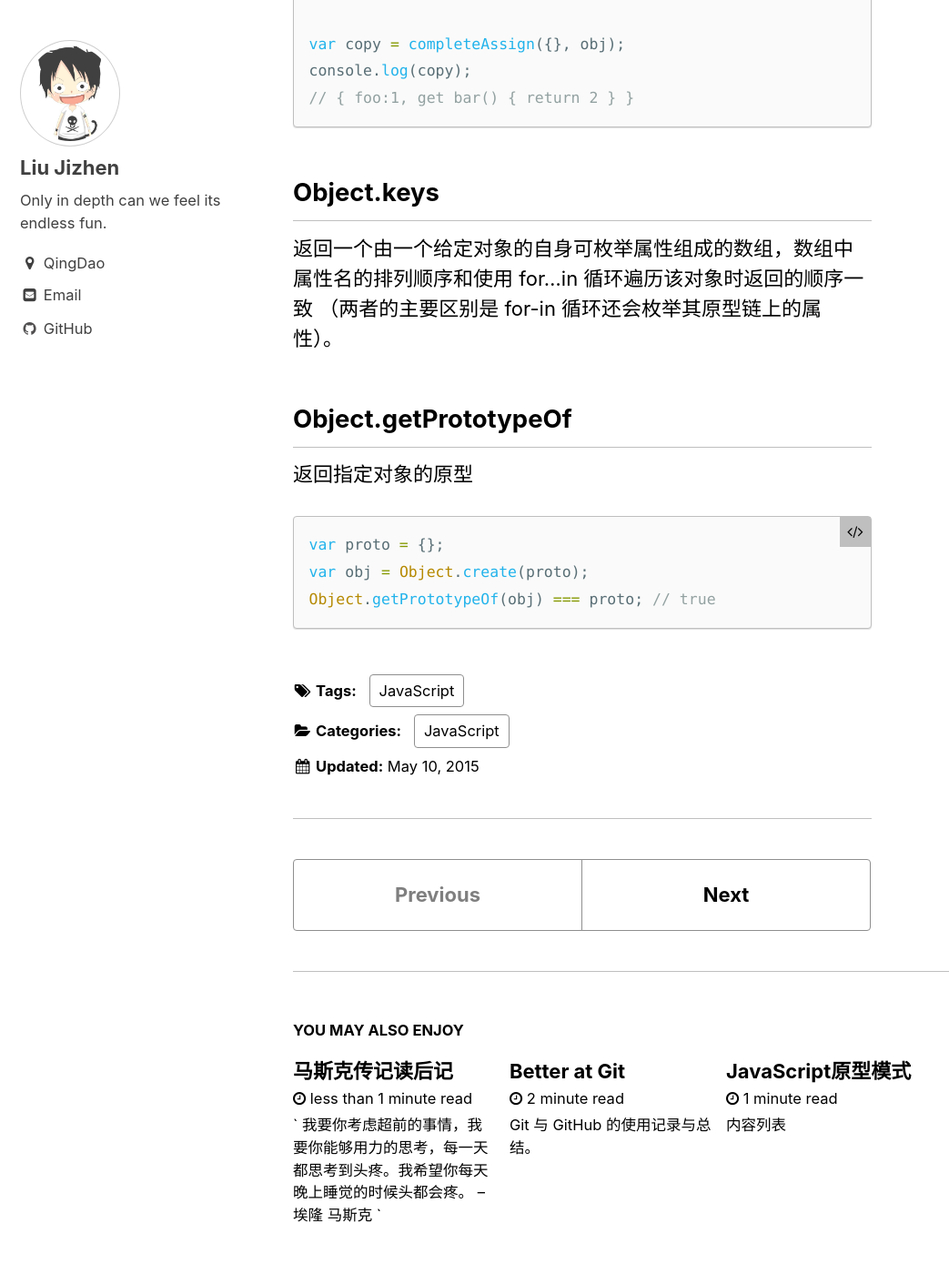
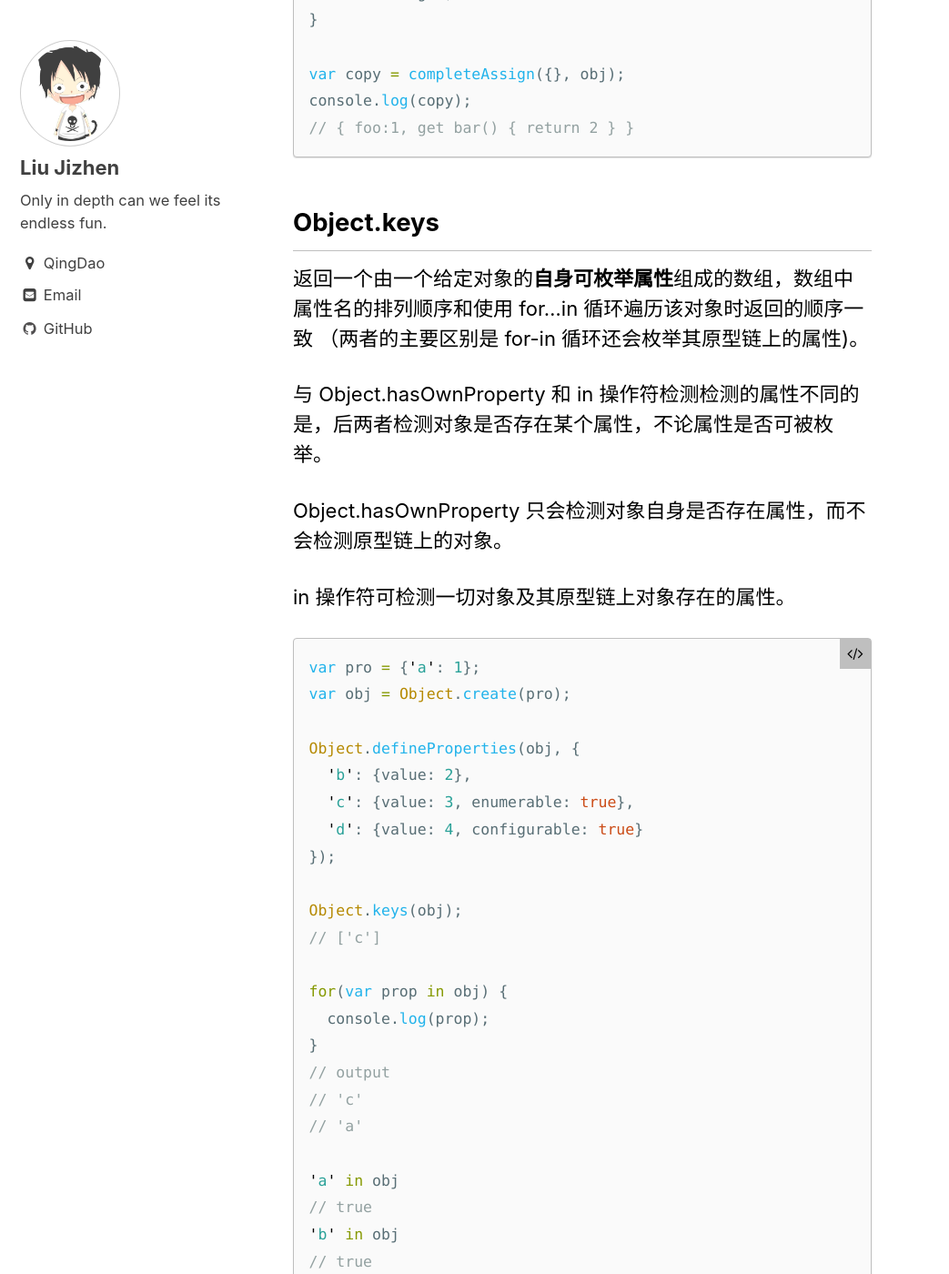
Before and after one commit to jeezliu/jeezliu.github.io, a Jekyll site: the page built from _posts/2015-05-10-Object对象方法.md, in a window 1280 px wide and 1400 px high, scrolled down 6445 px. Shown: the whole window at 91% size, without its empty margins (0-1043 px from the left). Built offline with Jekyll 4.4.1, drawn with Linux system fonts in a browser that asks for light colours; some of the changed text lies outside the part shown.

Commit message:
change file

````diff
--- a/_posts/2015-05-10-Object对象方法.md
+++ b/_posts/2015-05-10-Object对象方法.md
@@ -74,7 +74,7 @@ o.b = 38; // 对象o拥有了属性b，值为38
 
 ## Object.getOwnPropertyDescriptor
 
-返回对象的属性描述符
+返回对象的属性描述符，只能取得对象自身的属性描述符而不能获取原型对象的属性描述符。
 
 ``` javascript
 var object1 = {
@@ -212,7 +212,44 @@ console.log(copy);
 
 ## Object.keys
 
-返回一个由一个给定对象的自身可枚举属性组成的数组，数组中属性名的排列顺序和使用 for...in 循环遍历该对象时返回的顺序一致 （两者的主要区别是 for-in 循环还会枚举其原型链上的属性）。
+返回一个由一个给定对象的**自身可枚举属性**组成的数组，数组中属性名的排列顺序和使用 for...in 循环遍历该对象时返回的顺序一致 （两者的主要区别是 for-in 循环还会枚举其原型链上的属性)。
+
+与 Object.hasOwnProperty 和 in 操作符检测检测的属性不同的是，后两者检测对象是否存在某个属性，不论属性是否可被枚举。
+
+Object.hasOwnProperty 只会检测对象自身是否存在属性，而不会检测原型链上的对象。
+
+in 操作符可检测一切对象及其原型链上对象存在的属性。
+
+``` javascript
+var pro = {'a': 1};
+var obj = Object.create(pro);
+
+Object.defineProperties(obj, {
+  'b': {value: 2},
+  'c': {value: 3, enumerable: true},
+  'd': {value: 4, configurable: true}
+});
+
+Object.keys(obj);
+// ['c']
+
+for(var prop in obj) {
+  console.log(prop);
+}
+// output
+// 'c'
+// 'a'
+
+'a' in obj
+// true
+'b' in obj
+// true
+
+obj.hasOwnProperty('a')
+// false
+obj.hasOwnProperty('b')
+// true
+```
 
 ## Object.getPrototypeOf
 
````
Also changed, not shown: _posts/2015-05-12-JavaScript原型模式.md (+3 -2 lines).
